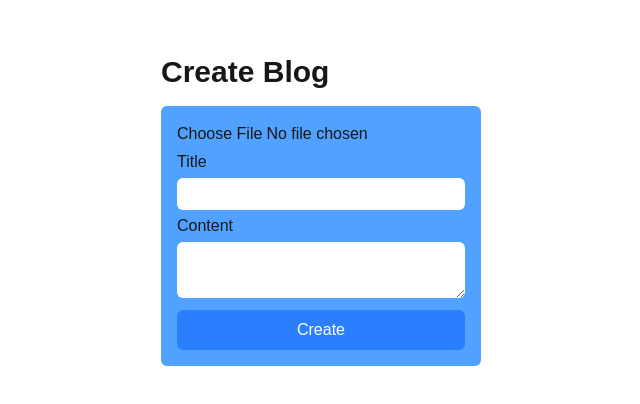
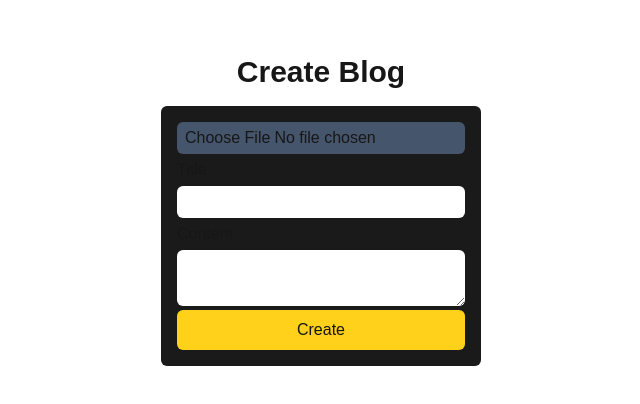
Before and after one commit to sayamghosh/blogify-nextjs, a Next.js app: page /blog/create in a window 1280 px wide. Shown: the part 190-594 px from the top of the page, without its empty margins (319-959 px from the left). Built offline with nearby package versions, Linux system fonts and the light colour scheme.

Commit message:
create blog page is done

```diff
--- a/src/app/(auth)/login/page.tsx
+++ b/src/app/(auth)/login/page.tsx
@@ -86,6 +86,7 @@ export default function Page() {
           </span>
           <button
             type="submit"
+            disabled={isSubmitting}
             className={`${
               isSubmitting ? "bg-yellow-500" : "bg-[#FFD11A]"
             } hover:bg-yellow-500 rounded-md py-2 text-[#141414] w-full`}
--- a/src/app/blog/create/page.tsx
+++ b/src/app/blog/create/page.tsx
@@ -1,17 +1,37 @@
 "use client";
-import React from "react";
+import React, { useState } from "react";
 import { useForm } from "react-hook-form";
+import Image from "next/image";
 import {getAuthToken} from '@/utils/cookie-store'
 
+
+
 export default function Page() {
+
+  const [imagePreview, setImagePreview] = useState<string | null>(null);
+  const handleImageChange = (e: React.ChangeEvent<HTMLInputElement>) => {
+    const file = e.target.files?.[0];
+    if (file) {
+      setImagePreview(URL.createObjectURL(file));
+    } else {
+      setImagePreview(null);
+    }
+  };
+
   const {
     register,
     handleSubmit,
     formState: { errors, isSubmitting },
     reset,
-  } = useForm();
+  } = useForm<FormDataType>();
 
-  const onSubmit = async (data:any) => {
+  type FormDataType = {
+    title: string;
+    content: string;
+    image: FileList; // file input returns an array
+  }
+
+  const onSubmit = async (data:FormDataType) => {
     const formData = new FormData();
     formData.append("title", data.title);
     formData.append("content", data.content);
@@ -36,15 +56,27 @@ export default function Page() {
 
   return (
     <div className="h-screen flex flex-col items-center justify-center">
-      <div>
+      <div className="flex flex-col items-center">
         <h1 className="text-3xl font-bold mb-4">Create Blog</h1>
-        <form onSubmit={handleSubmit(onSubmit)} className="p-4 flex flex-col w-80 mx-auto gap-1 bg-blue-400 rounded-md">
+        {imagePreview && (
+          <Image
+            src={imagePreview}
+            alt="Image Preview"
+            width={200}
+            height={200}
+            className="object-cover mb-4"
+          />
+        )}
+        <form onSubmit={handleSubmit(onSubmit)} className="p-4 flex flex-col w-80 mx-auto gap-1 bg-[#1A1A1A] rounded-md">
           <input
             {...register("image", { required: "Image is required" })}
-            className="w-full"
+            onChange={(e)=>{handleImageChange(e)}}
+            className="w-full bg-slate-600 px-2 py-1 rounded-md"
             type="file"
             accept="image/*"
           />
+          {errors.image && (<span className="text-red-500">{String(errors.image?.message)}</span>)}    {/* ❌ TypeScript doesn’t know it's a string */}
+
           <label htmlFor="title">Title</label>
           <input
             {...register("title", { required: "Title is required" })}
@@ -52,15 +84,20 @@ export default function Page() {
             id="title"
             className="bg-white px-2 py-1 text-gray-600 rounded-md"
           />
+          {errors.title && <span className="text-red-500">{String(errors.title?.message)}</span>}
           <label htmlFor="content">Content</label>
           <textarea
             {...register("content", { required: "Content is required" })}
             id="content"
             className="bg-white px-2 py-1 text-gray-600 rounded-md"
           />
+          {errors.content && <span className="text-red-500">{String(errors.content?.message)}</span>}
           <button
             type="submit"
-            className="bg-blue-500 text-white px-4 py-2 rounded-md mt-2"
+            disabled={isSubmitting}
+            className={`${
+              isSubmitting ? "bg-yellow-500" : "bg-[#FFD11A]"
+            } hover:bg-yellow-500 rounded-md py-2 text-[#141414] w-full`}
           >
             Create
           </button>
--- a/src/components/shared/navbar.jsx
+++ b/src/components/shared/navbar.jsx
@@ -13,7 +13,7 @@ export default function Navbar() {
           <Link href={"/"}>Liked</Link>
           <li href={"/"}>My blogs</li>
         </ul>
-        <button className="py-1 px-3 bg-[#FFD11A] rounded-md text-black text-xs">Create</button>
+        <Link href={"/blog/create"} className="py-1 px-3 bg-[#FFD11A] rounded-md text-black text-xs">Create</Link>
       </div>
     </nav>
   );
```
